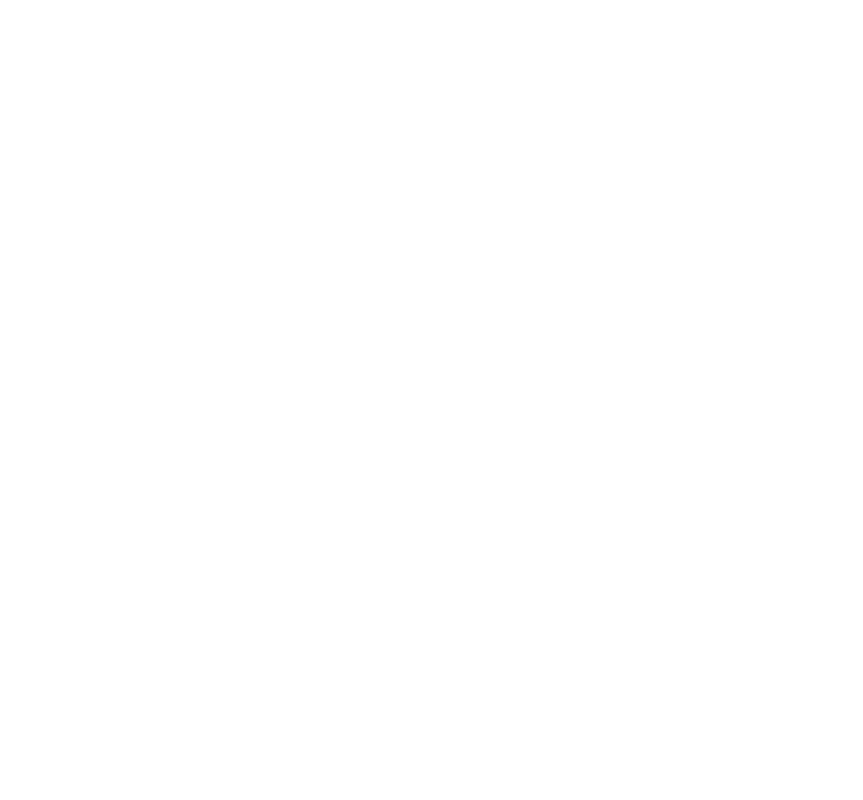
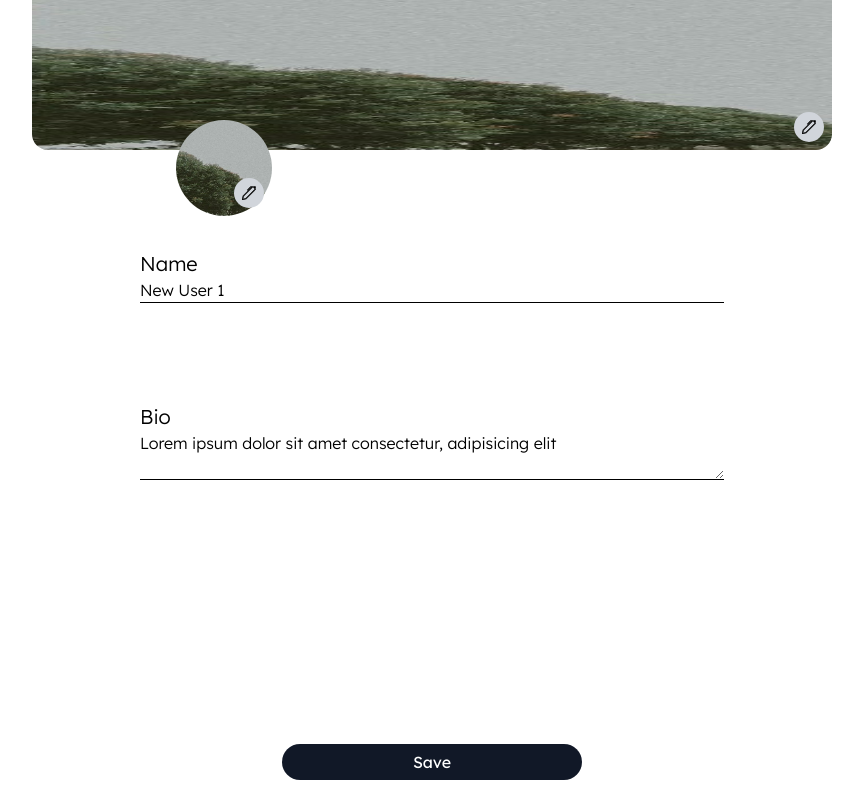
Before and after one commit to makersmecca/Vibie, a React (Vite) app: page /editprofile in a window 1280 px wide. Shown: the whole page, without its empty margins (208-1071 px from the left). Built offline with nearby package versions, Linux system fonts and the light colour scheme; a web font is replaced by a local one.

Commit message:
implemented the functionality and UI of edit profile page

```diff
--- a/src/Components/userProfileComponents/EditProfile.jsx
+++ b/src/Components/userProfileComponents/EditProfile.jsx
@@ -1,4 +1,142 @@
+import { useState } from "react";
+import bg9 from "/bgImg/bg9.jpeg";
+import { Link, useNavigate } from "react-router-dom";
 const EditProfile = () => {
-  return <></>;
+  const Navigate = useNavigate();
+  const [username, setUserName] = useState("New User 1");
+  const [bio, setBio] = useState(
+    "Lorem ipsum dolor sit amet consectetur, adipisicing elit"
+  );
+
+  const handleEditBanner = () => {
+    console.log("editing banner");
+  };
+
+  const handleEditDP = () => {
+    console.log("Editing DP");
+  };
+
+  const handleUsernameInput = (e) => {
+    e.preventDefault();
+    setUserName(e.target.value);
+  };
+
+  const handleBioInput = (e) => {
+    e.preventDefault();
+    setBio(e.target.value);
+  };
+
+  const handleSave = () => {
+    //apply update logic
+    console.log("Changes Saved!");
+    Navigate("/profile");
+  };
+  return (
+    <div className="flex flex-col">
+      <Link to="/feed">
+        <div className="absolute left-5 top-6">
+          <svg
+            xmlns="http://www.w3.org/2000/svg"
+            width="30"
+            height="30"
+            fill="white"
+            className="bi bi-arrow-left"
+            stroke="white"
+            strokeWidth="1.5"
+            viewBox="0 0 16 16"
+          >
+            <path
+              fillRule="evenodd"
+              d="M15 8a.5.5 0 0 0-.5-.5H2.707l3.147-3.146a.5.5 0 1 0-.708-.708l-4 4a.5.5 0 0 0 0 .708l4 4a.5.5 0 0 0 .708-.708L2.707 8.5H14.5A.5.5 0 0 0 15 8"
+            />
+          </svg>
+        </div>
+      </Link>
+      {/* profile banner */}
+      <div className="flex justify-center">
+        <div className="relative w-full md:w-[800px]">
+          <img
+            src={bg9}
+            className="w-full md:w-[800px] h-[150px] rounded-b-2xl"
+          />
+          <div
+            onClick={handleEditBanner}
+            className="absolute bottom-2 right-2 rounded-full w-[30px] h-[30px] bg-gray-300 flex justify-center items-center"
+          >
+            <svg
+              xmlns="http://www.w3.org/2000/svg"
+              width="14"
+              height="14"
+              fill="currentColor"
+              stroke="black"
+              strokeWidth="0.5px"
+              className="bi bi-pen"
+              viewBox="0 0 16 16"
+            >
+              <path d="m13.498.795.149-.149a1.207 1.207 0 1 1 1.707 1.708l-.149.148a1.5 1.5 0 0 1-.059 2.059L4.854 14.854a.5.5 0 0 1-.233.131l-4 1a.5.5 0 0 1-.606-.606l1-4a.5.5 0 0 1 .131-.232l9.642-9.642a.5.5 0 0 0-.642.056L6.854 4.854a.5.5 0 1 1-.708-.708L9.44.854A1.5 1.5 0 0 1 11.5.796a1.5 1.5 0 0 1 1.998-.001m-.644.766a.5.5 0 0 0-.707 0L1.95 11.756l-.764 3.057 3.057-.764L14.44 3.854a.5.5 0 0 0 0-.708z" />
+            </svg>
+          </div>
+        </div>
+      </div>
+      {/* profile picture */}
+      <div className="absolute top-[13%] md:top-[15%] left-[5%] md:left-[30%]">
+        <div className="relative">
+          <img src={bg9} className="md:relative w-24 h-24 rounded-full " />
+          <div
+            onClick={handleEditDP}
+            className="absolute bottom-2 right-2 rounded-full w-[30px] h-[30px] bg-gray-300 flex justify-center items-center"
+          >
+            <svg
+              xmlns="http://www.w3.org/2000/svg"
+              width="14"
+              height="14"
+              fill="currentColor"
+              className="bi bi-pen"
+              stroke="black"
+              strokeWidth="0.5px"
+              viewBox="0 0 16 16"
+            >
+              <path d="m13.498.795.149-.149a1.207 1.207 0 1 1 1.707 1.708l-.149.148a1.5 1.5 0 0 1-.059 2.059L4.854 14.854a.5.5 0 0 1-.233.131l-4 1a.5.5 0 0 1-.606-.606l1-4a.5.5 0 0 1 .131-.232l9.642-9.642a.5.5 0 0 0-.642.056L6.854 4.854a.5.5 0 1 1-.708-.708L9.44.854A1.5 1.5 0 0 1 11.5.796a1.5 1.5 0 0 1 1.998-.001m-.644.766a.5.5 0 0 0-.707 0L1.95 11.756l-.764 3.057 3.057-.764L14.44 3.854a.5.5 0 0 0 0-.708z" />
+            </svg>
+          </div>
+        </div>
+      </div>
+      {/* user's details */}
+      <div className="w-full flex flex-col">
+        <div className="flex flex-col mt-[100px] self-center w-full md:w-[50%] font-Lexend font-light px-7">
+          <label htmlFor="username" className="text-xl">
+            Name
+          </label>
+          <input
+            id="username"
+            type="text"
+            className="border-b-[1px] border-black focus:outline-none"
+            value={username}
+            onChange={handleUsernameInput}
+          />
+        </div>
+        <div className="flex flex-col mt-[100px] self-center w-full md:w-[50%] font-Lexend font-light px-7">
+          <label htmlFor="username" className="text-xl">
+            Bio
+          </label>
+          <textarea
+            id="username"
+            type="text"
+            className="border-b-[1px] border-black focus:outline-none"
+            value={bio}
+            onChange={handleBioInput}
+          />
+        </div>
+      </div>
+      <div className="w-full flex justify-center">
+        <button
+          className="bg-gray-900 w-[300px] text-white rounded-full py-1.5 fixed bottom-[20px] font-Lexend"
+          onClick={handleSave}
+        >
+          Save
+        </button>
+      </div>
+    </div>
+  );
 };
 export default EditProfile;
```
